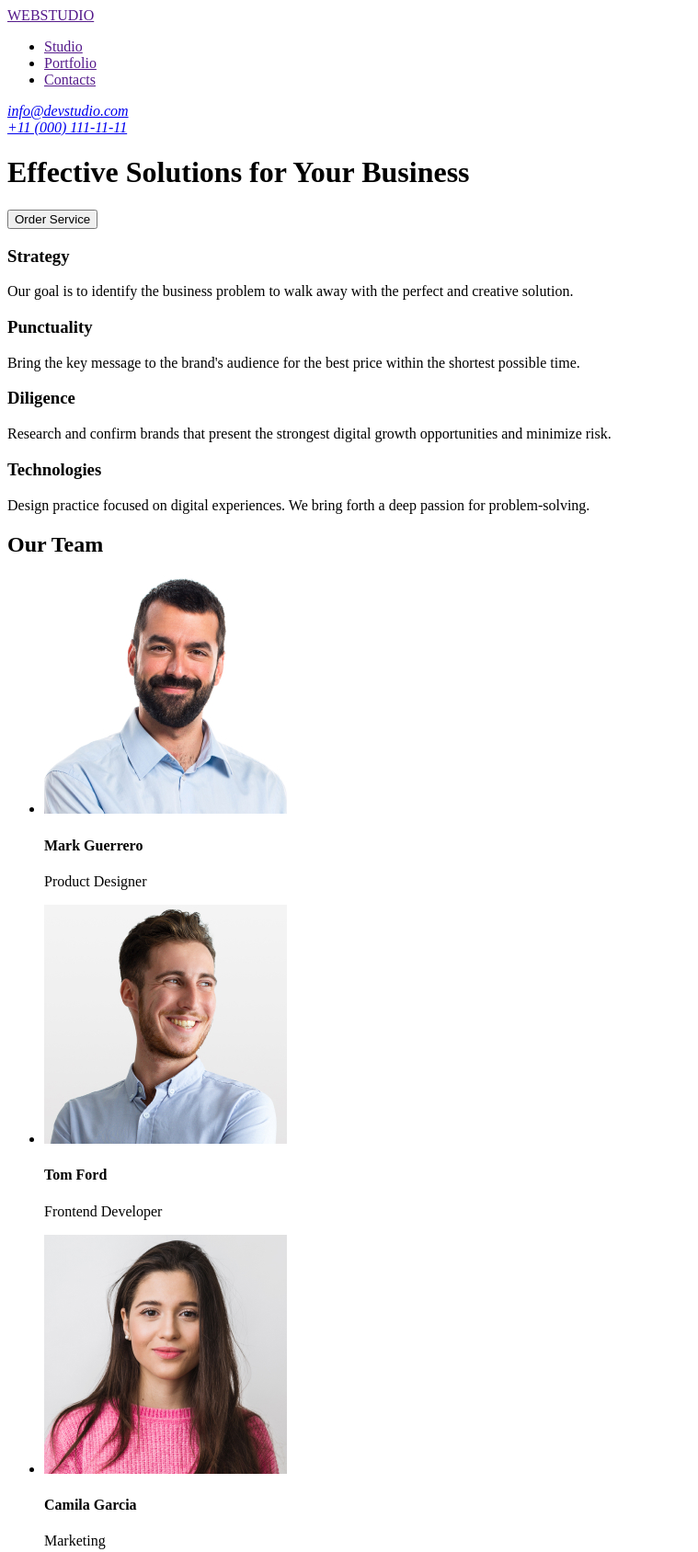
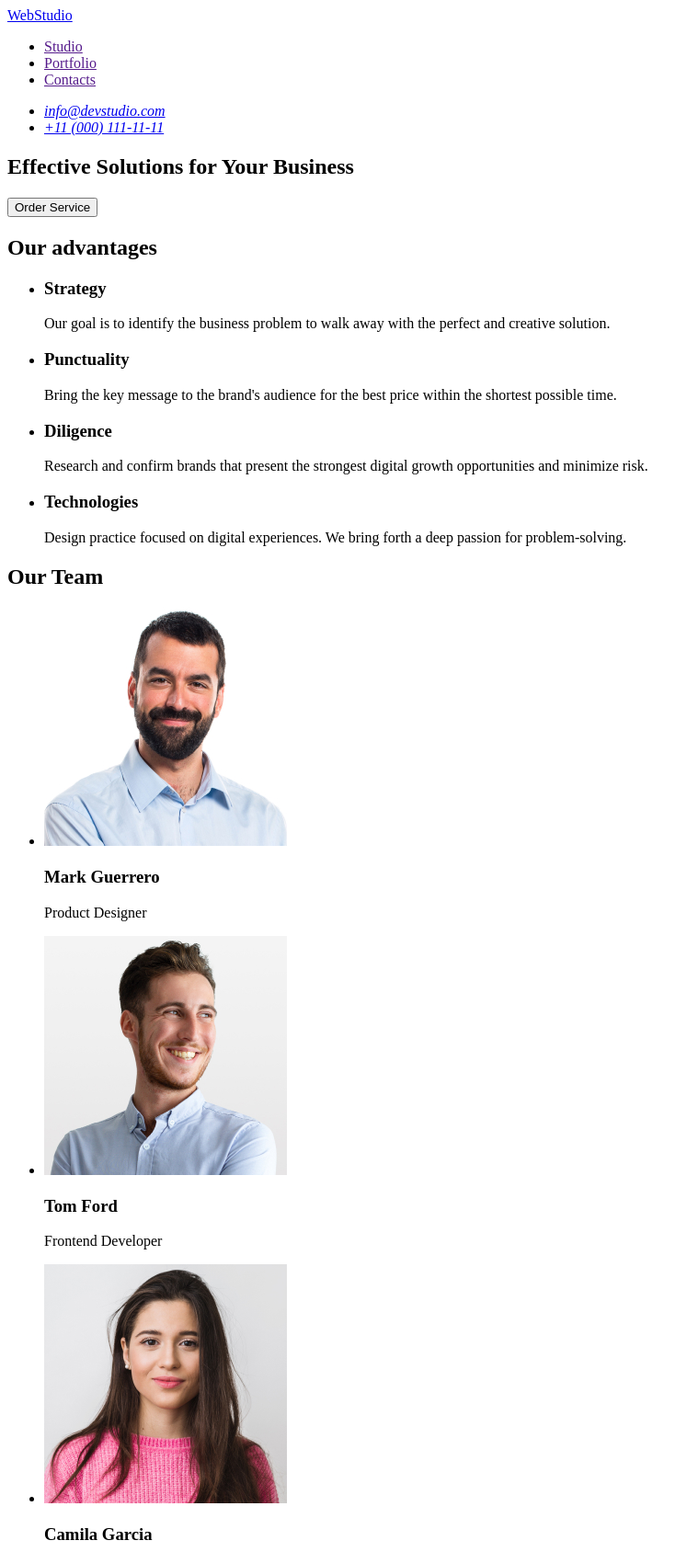
Before and after one commit to ElenaChugunkina/goit-markup-hw-01, a plain HTML site: page index.html in a window 1280 px wide. Shown: the top 1688 px of the page at 92% size, without its empty margins (0-759 px from the left). Drawn offline with Linux system fonts and the light colour scheme.

Commit message:
index.html
last change

```diff
--- a/index.html
+++ b/index.html
@@ -7,8 +7,9 @@
 </head>
 <body>
   <header>
-    <a href=""> WEBSTUDIO </a>
+
     <nav>
+      <a href="./index.html"> WebStudio </a>
       <ul>
         <li><a href="">Studio</a></li>
         <li><a href="">Portfolio</a></li>
@@ -16,42 +17,55 @@
       </ul>
     </nav>
     <address>
-      <a href="mailto:info@devstudio.com">info@devstudio.com</a>
-    </address>
-    <address>
-      <a href="tel:+110001111111">+11 (000) 111-11-11</a>
+      <ul>
+        <li><a href="mailto:info@devstudio.com">info@devstudio.com</a></li>
+        <li><a href="tel:+110001111111">+11 (000) 111-11-11</a></li>
+      </ul>
       </address>
     </header>
   <main>
+    <section>
       <h1>Effective Solutions for Your Business</h1>
       <button type="button">Order Service</button>
+    </section>
+
     <section>
-      <h3>Strategy</h3>
-      <p>Our goal is to identify the business problem to walk away with the perfect and creative solution. </p>
+      <h2>Our advantages</h2>
+      <ul>
+        <li><h3>Strategy</h3>
+          <p>Our goal is to identify the business problem to walk away with the perfect and creative solution.</p>
+        </li>
+        <li>
           <h3>Punctuality</h3>
           <p>Bring the key message to the brand's audience for the best price within the shortest possible time.</p>
+        </li>
+        <li>
           <h3>Diligence</h3>
           <p>Research and confirm brands that present the strongest digital growth opportunities and minimize risk.</p>
+        </li>
+        <li>
           <h3>Technologies</h3>
           <p>Design practice focused on digital experiences. We bring forth a deep passion for problem-solving.</p>
+        </li>
+      </ul>
       </section>
     <section>
       <h2>Our Team</h2>
       <ul>
-        <li><img src="images/teamcard1.jpg" alt="Mark Guerrero Product Designer" width="264" height="260"/>
-        <h4>Mark Guerrero</h4>
+        <li><img src="./images/teamcard1.jpg" alt="Mark Guerrero Product Designer" width="264"/>
+        <h3>Mark Guerrero</h3>
         <p>Product Designer</p>
        </li>
-        <li><img src="images/teamcard2.jpg" alt="Tom Ford Frontend Developer" width="264" height="260"/>
-          <h4>Tom Ford</h4>
+        <li><img src="./images/teamcard2.jpg" alt="Tom Ford Frontend Developer" width="264"/>
+          <h3>Tom Ford</h3>
           <p>Frontend Developer</p>
         </li>
-        <li><img src="images/teamcard3.jpg" alt="Camila Garcia Marketing" width="264" height="260"/>
-          <h4>Camila Garcia</h4>
+        <li><img src="./images/teamcard3.jpg" alt="Camila Garcia Marketing" width="264"/>
+          <h3>Camila Garcia</h3>
           <p>Marketing</p>
         </li>
-        <li><img src="images/teamcard4.jpg" alt="Daniel Wilson UI Designer" width="264" height="260"/>
-          <h4>Daniel Wilson</h4>
+        <li><img src="./images/teamcard4.jpg" alt="Daniel Wilson UI Designer" width="264"/>
+          <h3>Daniel Wilson</h3>
           <p>UI Designer</p>
         </li>
       </ul>
```
Lines whose indentation alone changed are shown as unchanged.
